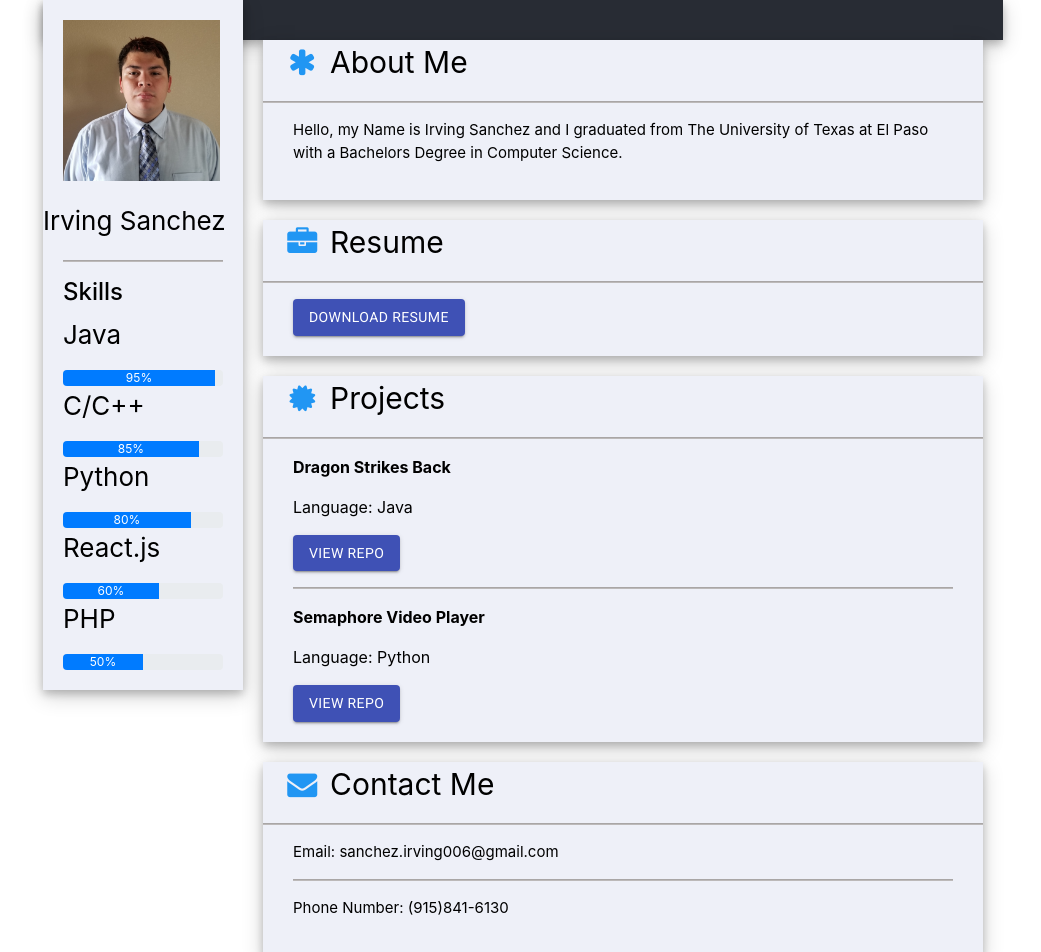
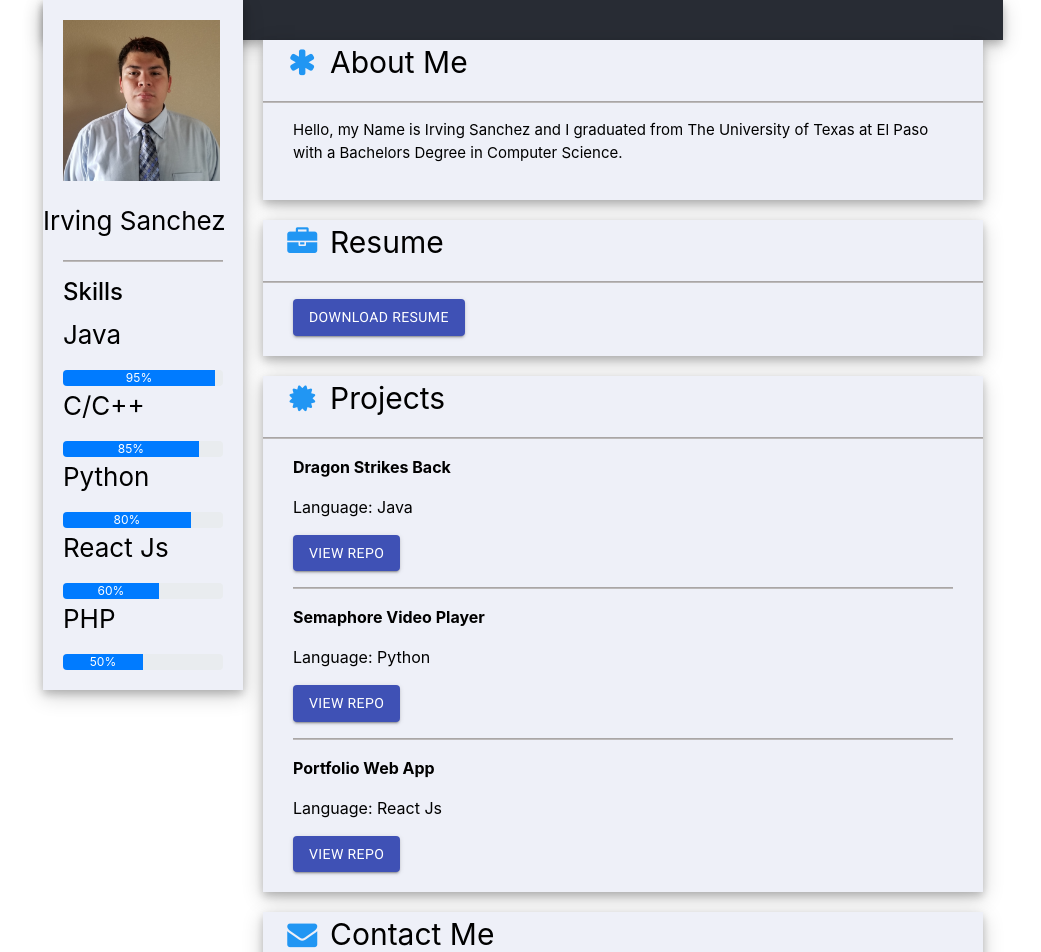
Before and after one commit to isanchez340/Portfolio, a React (Create React App) app: page / in a window 1280 px wide. Shown: the top 952 px of the page, without its empty margins (117-1158 px from the left). Built offline with nearby package versions, Linux system fonts and the light colour scheme.

Commit message:
added project TODO: Project description

```diff
--- a/src/components/body.js
+++ b/src/components/body.js
@@ -30,7 +30,7 @@ export default class Body extends React.Component {
         <p style={{fontSize: 30, textAlign: 'left'}} className="CardTitle"><i class="fa fa-briefcase fa-fw margin-left large text-blue"></i> Resume </p>
         <ColoredLine color="#BCB9B9"/>
         <div className="Buttons">
-          <Button variant="contained" color="primary" href='https://github.com/isanchez340/isanchez340.github.io/raw/master/style/Resume_Irving_Sanchez.docx'>Download Resume</Button>
+          <Button variant="contained" color="primary" href='https://github.com/isanchez340/isanchez340.github.io/raw/master/style/Resume_Irving_Sanchez.pdf'>Download Resume</Button>
         </div>
         <div className="Footer"></div>
       </body>
@@ -46,6 +46,10 @@ export default class Body extends React.Component {
           <p style={{font: 20, textAlign: 'left', fontWeight: 'bold'}}>Semaphore Video Player</p>
             <p style={{font: 20, textAlign: 'left'}}>Language: Python </p>
             <Button variant="contained" color="primary" href='https://github.com/f18-os/producer-consumer-lab-isanchez340'>View Repo</Button>
+            <ColoredLine color="#BCB9B9"/>
+          <p style={{font: 20, textAlign: 'left', fontWeight: 'bold'}}>Portfolio Web  App</p>
+            <p style={{font: 20, textAlign: 'left'}}>Language: React Js </p>
+            <Button variant="contained" color="primary" href='https://github.com/isanchez340/Portfolio'>View Repo</Button>
         </div>
         <div className="Footer"></div>
       </body>
--- a/src/components/progl.js
+++ b/src/components/progl.js
@@ -24,7 +24,7 @@ export default class Bars extends React.Component {
           <ProgressBar label={'85%'} now={85} />
           <p>Python</p>
           <ProgressBar label={'80%'} now={80} />
-          <p>React.js{'\t'}</p>
+          <p>React Js{'\t'}</p>
           <ProgressBar label={'60%'} now={60} />
           <p>PHP</p>
           <ProgressBar label={'50%'} now={50} />
```
